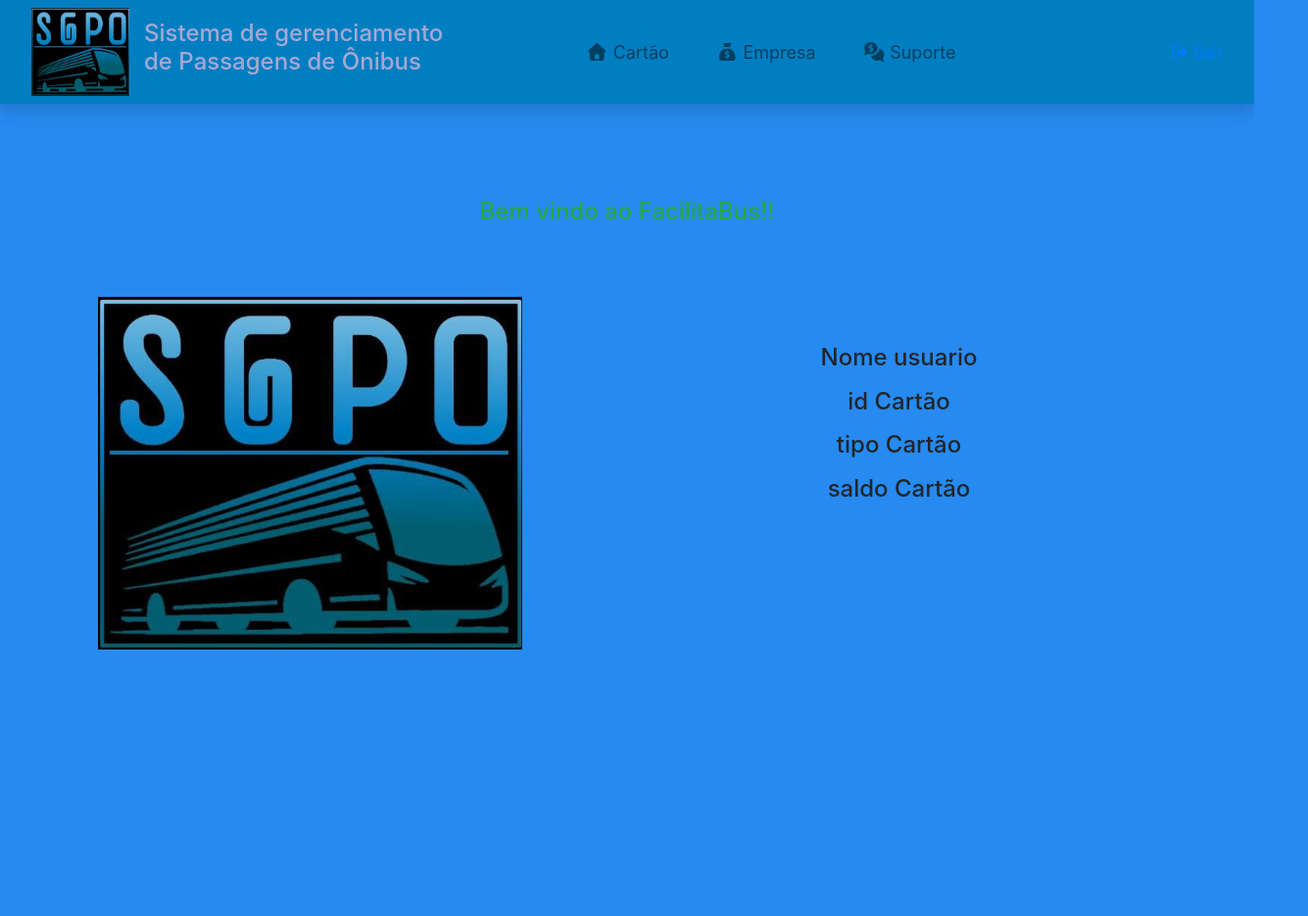
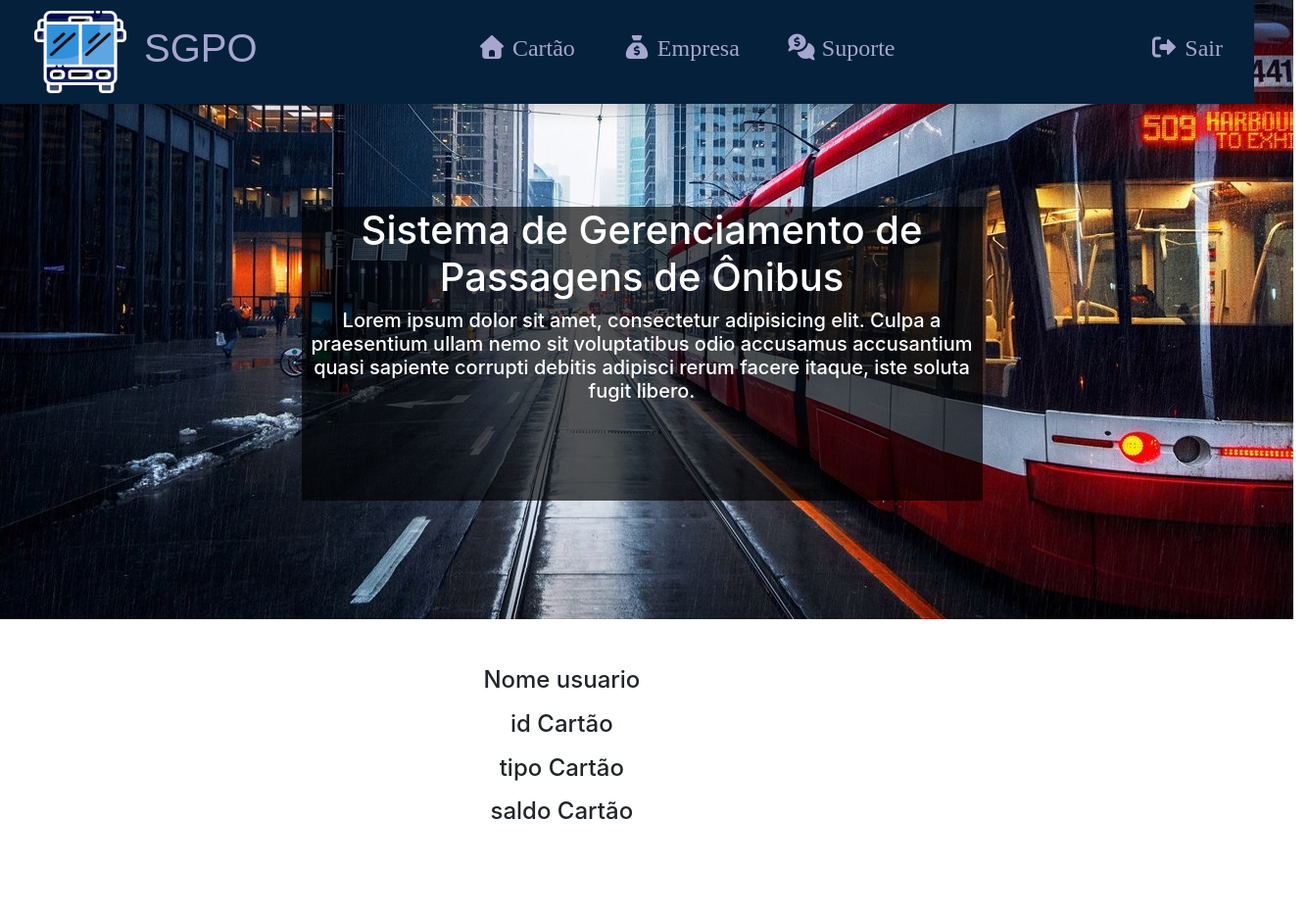
Before and after one commit to gustavo-gabriel-OL/tcc_site, a plain HTML site: page user.html in a window 1280 px wide. Shown: the whole page at 98% size, 1335 px wide, since content can reach past the window. Before the commit the page ends 800 px from the top, so only its background shows below. Drawn offline with Linux system fonts and the light colour scheme; a web font is replaced by a local one.

Commit message:
alteraçao

```diff
--- a/css/user.css
+++ b/css/user.css
@@ -1,3 +1,28 @@
+@import url(' https://fonts.cdnfonts.com/css/viaoda-libre ');
+@import url('https://fonts.cdnfonts.com/css/poiret-one');
+
+.Fonte{
+    font-family: 'Viaoda Libre', sans-serif;
+}
+
+html{
+    overflow-x:hidden;
+    }
+
+.testo{
+        margin-top: 8%;
+        position: absolute;
+        background-color: rgba(0, 0, 0, 0.664);
+        color:#fff;
+        top: 100px;
+        width: 50%;
+        line-height: 300px;
+        height: 300px;
+        margin-left: 25%;
+        align-items: center;
+    }
+
+
 .vertical-center {
     align-content: center !important;
     flex-wrap: wrap !important;
@@ -5,12 +30,30 @@
     height: 100vh !important;
 }
 
+.tx{
+    color:#a9a9d3fa;
+    font-family: 'poiret-one';
+}
+
+.container {
+display: flex;
+flex-direction: row;
+justify-content: center;
+align-items: center;
+}
+.box {
+width: 400px;
+height: 300px;
+background: #fff;
+margin-bottom: 30%;
+}
+
 .FN{
     background-color: #000000be;
 }
 
 body{
-    background-color: #278AF0;
+
     }
 .IC{
     width: 30%;
@@ -21,11 +64,15 @@ body{
 
 .bn{
     color: #a9a9d3fa;
-    background-color: #017EC1;
+    background-color: #04203b;
 }
 .ts{
     font-size:large;
-    margin-left: 15%;
+    margin-left: 20%;
+}
+
+.m{
+    margin-bottom: 5%;
 }
 
 .image {
--- a/user.html
+++ b/user.html
@@ -16,43 +16,43 @@
 
 <body>
 
-    <nav class="navbar navbar-expand-lg navbar-light fixed-top position-relative shadow bn">
+    <nav class="navbar navbar-expand-lg navbar-light fixed-top position-fixed shadow bn m">
         <a class="navbar-brand">
         </a>
         <button class="navbar-toggler" data-target="#my-nav" data-toggle="collapse" aria-controls="my-nav" aria-expanded="false" aria-label="Toggle navigation">
             <span class="navbar-toggler-icon"></span>
         </button>
-        <img src="img/SGPO.jpeg" class="image position-relative" alt=""> <h4>Sistema de gerenciamento <br> de Passagens de Ônibus </h4>
+        <img class="image position-relative" src="img/busl3.png" alt=""> <h1 class="Fonte"> SGPO </h1>
         <div id="my-nav" class="collapse navbar-collapse">
-            <ul class="navbar-nav mr-auto ts position-relative ">
+            <ul class="navbar-nav mr-auto ts position-relative t ">
                 <li class="nav-item m-lg-3">
-                    <a class="nav-link" href="#"><i class="fa-solid fa-house"></i> Cartão</a>
+                    <a class="nav-link" href="#"><h4 class="tx"><i class="fa-solid fa-house"></i> Cartão</h4></a>
                 </li>
                 <li class="nav-item m-lg-3">
-                    <a class="nav-link" href="empresa.html"><i class="fa-solid fa-sack-dollar"></i> Empresa</a>
+                    <a class="nav-link" href="empresa.html"><h4 class="tx"><i class="fa-solid fa-sack-dollar"></i> Empresa</h4></a>
                 </li>
                 <li class="nav-item">
-                    <a class="nav-link m-lg-3" href="suporte.html"><i class="fa-solid fa-comments-dollar"></i> Suporte</a>
+                    <a class="nav-link m-lg-3 text-white" href="suporte.html"><h4 class="tx"><i class="fa-solid fa-comments-dollar"></i> Suporte</h4></a>
                 </li>
             </ul>
-            <a class="nav-link tss" href="../login.html"><i class="fa-solid fa-right-from-bracket"></i> Sair</a>
+            <a class="nav-link ts" href="../login.html"><h4 class="tx sair"><i class="fa-solid fa-right-from-bracket"></i> Sair</h4></a>
         </div>
     </nav>
 
-    <div id="content" class="container mt-5">
-        <div class="row mt-5">
-            <div class="col-12 mt-5 text-center">
-                <h4 class="text-center text-success">
-                    Bem vindo ao FacilitaBus!!
-                </h4>
+    <div id="content" class="container">
+        <div class="row">
+            <div class="col-12 text-center">
+                <div>
+                    <img class="imagem-fundo" src="img/fundoinial.jpg" alt="">
+                    <div class="testo text-center">
 
-                <div class="jumbotron jumbotron-fluid bg-transparent">
-                    <div class="container">
-                      <div class="row justify-content-center">
-                        <div class="col-12 col-sm-4 col-md-5 text-center">
-                          <img class="img-fluid" src="img/SGPO.jpeg" alt="Orihime" title="Orihime">
+                    <h1> Sistema de Gerenciamento de Passagens de Ônibus</h1>
+                    <h5>Lorem ipsum dolor sit amet, consectetur adipisicing elit. Culpa a praesentium ullam nemo sit voluptatibus odio accusamus accusantium quasi sapiente corrupti debitis adipisci rerum facere itaque, iste soluta fugit libero.</h5>
+                    </div>
                 </div>
 
+                <div class="container">
+                    <div class="box">
                         <div class="col-12 col-sm-8 offset-md-1 col-md-6 ">
                             <h4 class="mt-0 mt-sm-2 mt-md-5 d-none d-sm-block">
                               <p>Nome usuario</p>
@@ -63,11 +63,9 @@
                       </div>
                     </div>
                 </div>
-                <nobr>
             </div>
         </div>
     </div>
-
     <script src="../js/jquery-3.6.0.js"></script>
     <script src="../js/bootstrap.js"></script>
     <script src="../js/menu.js"></script>
@@ -75,67 +73,5 @@
     <script src="../libs/DataTables/datatables.js"></script>
     <script src="../libs/sweetAlert/dist/sweetalert2.all.js"></script>
 
-    <!-- <nav class="navbar navbar-expand-lg navbar-light FN fixed-top shadow">
-        <a class="navbar-brand">
-        </a>
-        <button class="navbar-toggler" data-target="#my-nav" data-toggle="collapse" aria-controls="my-nav" aria-expanded="false" aria-label="Toggle navigation">
-            <span class="navbar-toggler-icon"></span>
-        </button>
-        <div id="my-nav" class="collapse navbar-collapse">
-            <ul class="navbar-nav mr-auto">
-                <li class="nav-item">
-                    <a class="nav-link  text-white" href="#"><i class="fa-solid fa-house"></i> Cartão</a>
-                </li>
-
-                <li class="nav-item">
-                    <a class="nav-link  text-white" href="empresa.html"><i class="fa-solid fa-sack-dollar"></i> Empresa</a>
-                </li>
-                <li class="nav-item ">
-                    <a class="nav-link text-white" href="suporte.html"><i class="fa-solid fa-comments-dollar"></i> Suporte</a>
-                </li>
-            </ul>
-            <a class="nav-link text-white" href="../login.html"><i class="fa-solid fa-right-from-bracket"></i> Sair</a>
-        </div>
-    </nav>
-
-    <div id="content" class="container mt-5">
-        <div class="row mt-5">
-            <div class="col-12 mt-5 text-center">
-                <h4 class="text-center text-white">
-                    Bem vindo ao SGPO!!
-                </h4>
-
-                <div class="container mt-2">
-                    <div class="row justify-content-center">
-                        <div>
-                            <div class="card shadow">
-                                <div class="card-body">
-                                <img class="IC" src="img/FacilitaBus.png" alt="e-rifas">
-                                    <div class="col-12 col-sm-8 offset-md-1 col-md-6 ">
-                                        <h4 class="mt-0 mt-sm-2 mt-md-5 d-none d-sm-block">
-
-                                         Fazer <section></section>
-
-                                          <p>Nome usuario: </p>
-                                          <p>id Cartão</p>
-                                          <p>tipo Cartão</p>
-                                          <p>saldo Cartão</p>
-                                      </h4>
-                                  </div>
-                                </div>
-                            </div>
-                        </div>
-                    </div>
-                </div>
-        </div>
-    </div>
-
-    <script src="../js/jquery-3.6.0.js"></script>
-    <script src="../js/bootstrap.js"></script>
-    <script src="../js/menu.js"></script>
-    <script src="../libs/fontawesome/js/all.js"></script>
-    <script src="../libs/DataTables/datatables.js"></script>
-    <script src="../libs/sweetAlert/dist/sweetalert2.all.js"></script> -->
 </body>
-
 </html>
```
Also changed, not shown: img/busl.png (added), img/busl2.png (added), img/busl3.png (added), img/fundoinial.jpg (added). Lines whose indentation alone changed are shown as unchanged.
